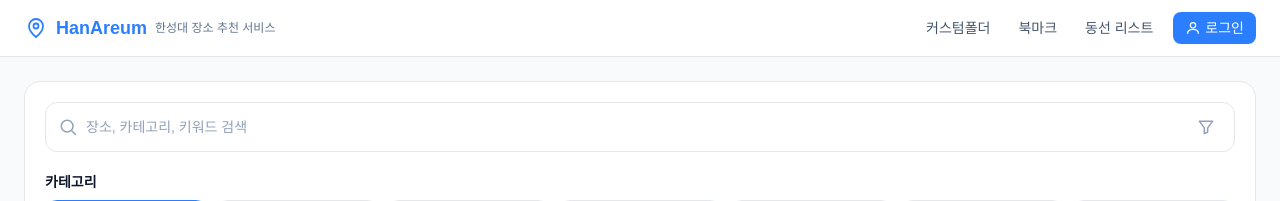
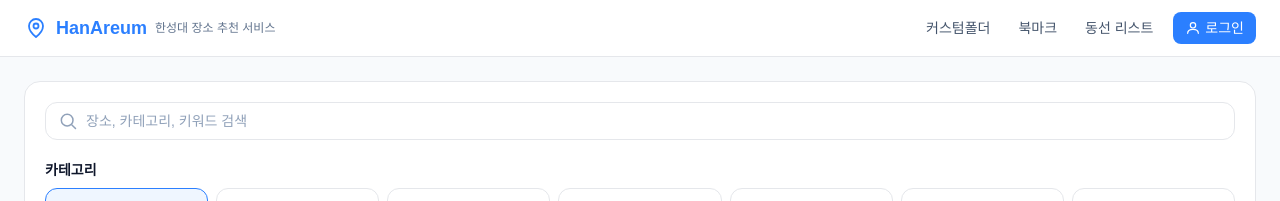
Before and after one commit to HS-HanAreum/HanAreum, a Next.js app: page / in a window 1280 px wide. Shown: the top 201 px of the page. Built offline with nearby package versions, Linux system fonts and the light colour scheme; no server answers.

Commit message:
style(SearchBar.tsx): 검색창 필터 버튼 제거

```diff
--- a/src/components/places/SearchBar.tsx
+++ b/src/components/places/SearchBar.tsx
@@ -1,5 +1,5 @@
 import { type FormEvent } from 'react';
-import { SearchIcon, FilterIcon } from '@/components/icons';
+import { SearchIcon } from '@/components/icons';
 
 interface SearchBarProps {
   value: string;
@@ -26,13 +26,6 @@ export default function SearchBar({ value, onChange, onSubmit }: SearchBarProps)
         placeholder="장소, 카테고리, 키워드 검색"
         className="flex-1 bg-transparent text-sm text-slate-900 placeholder:text-slate-400 focus:outline-none"
       />
-      <button
-        type="button"
-        title="필터 (준비 중)"
-        className="rounded-lg p-1.5 text-slate-400 hover:bg-slate-100"
-      >
-        <FilterIcon className="h-5 w-5" />
-      </button>
     </form>
   );
 }
```
